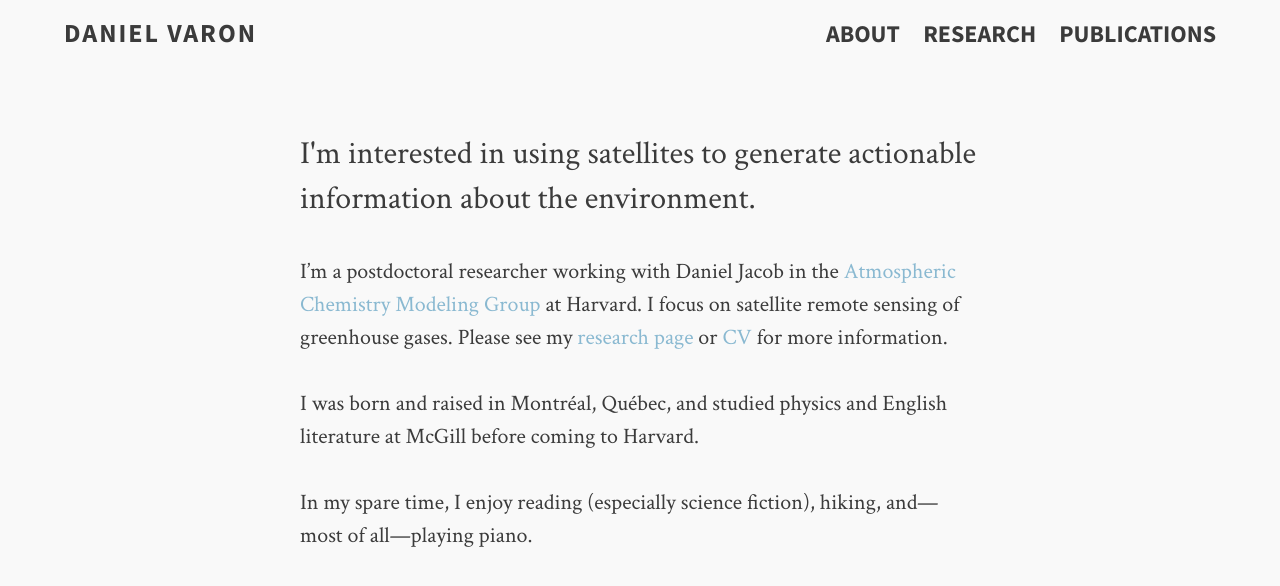
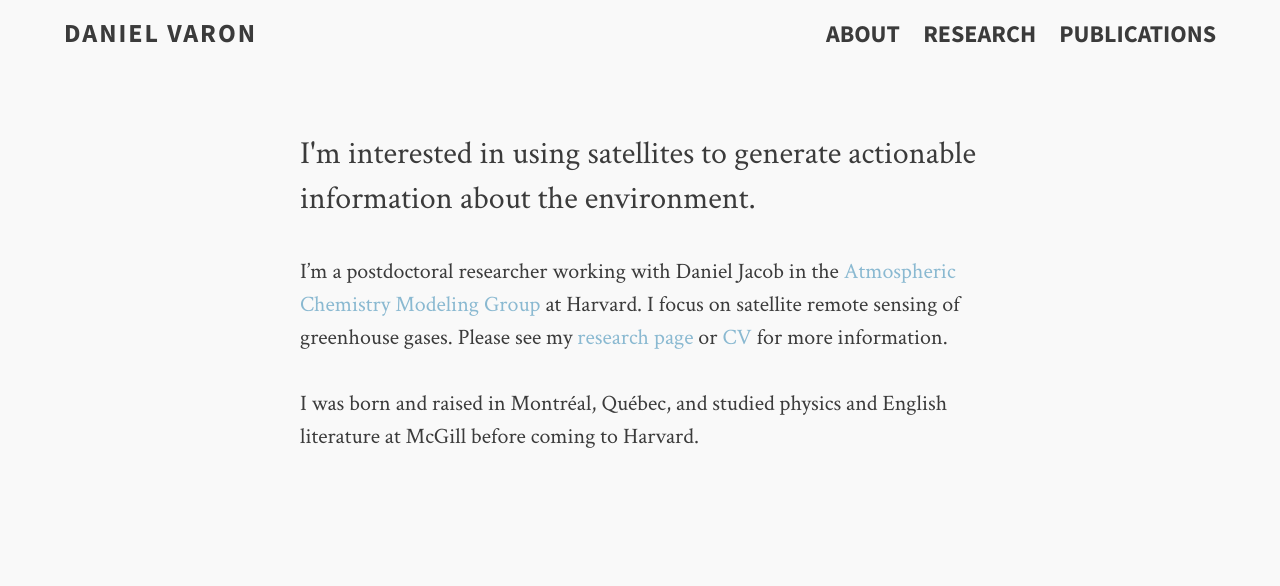
Before and after one commit to djvaron/djvaron.github.io, a Jekyll site: the page built from about.md, in a window 1280 px wide. Shown: the top 586 px of the page. Built offline with Jekyll 4.4.1, drawn with Linux system fonts in a browser that asks for light colours.

Commit message:
update home, about

```diff
--- a/_layouts/home.html
+++ b/_layouts/home.html
@@ -14,7 +14,7 @@
             <br>
             <br>
             <br> -->
-            <p class="intro">I'm a postdoctoral researcher in atmospheric chemistry and satellite remote sensing at Harvard. Feel free to read more <a href="{{ site.url }}/about">about me</a>, view <a href="{{ site.url }}/djvcv.pdf">my CV</a>, or check out some of <a href="{{ site.url }}/research">my research</a>.</p>
+            <p class="intro">I'm a postdoctoral researcher studying satellite remote sensing and atmospheric chemistry at Harvard. Feel free to read more <a href="{{ site.url }}/about">about me</a>, view <a href="{{ site.url }}/djvcv.pdf">my CV</a>, or check out some of <a href="{{ site.url }}/research">my research</a>.</p>
             <figure><center><img src="/images/me.png" alt="daniel varon" width="400" /></center></figure>
 <!--            <br>
             <br>
--- a/about.md
+++ b/about.md
@@ -10,4 +10,4 @@ I'm a postdoctoral researcher working with Daniel Jacob in the [Atmospheric Chem
 
 I was born and raised in Montr&#233;al, Qu&#233;bec, and studied physics and English literature at McGill before coming to Harvard.
 
-In my spare time, I enjoy reading (especially science fiction), hiking, and---most of all---playing piano.
+<!--In my spare time, I enjoy reading (especially science fiction), hiking, and---most of all---playing piano.-->
```
